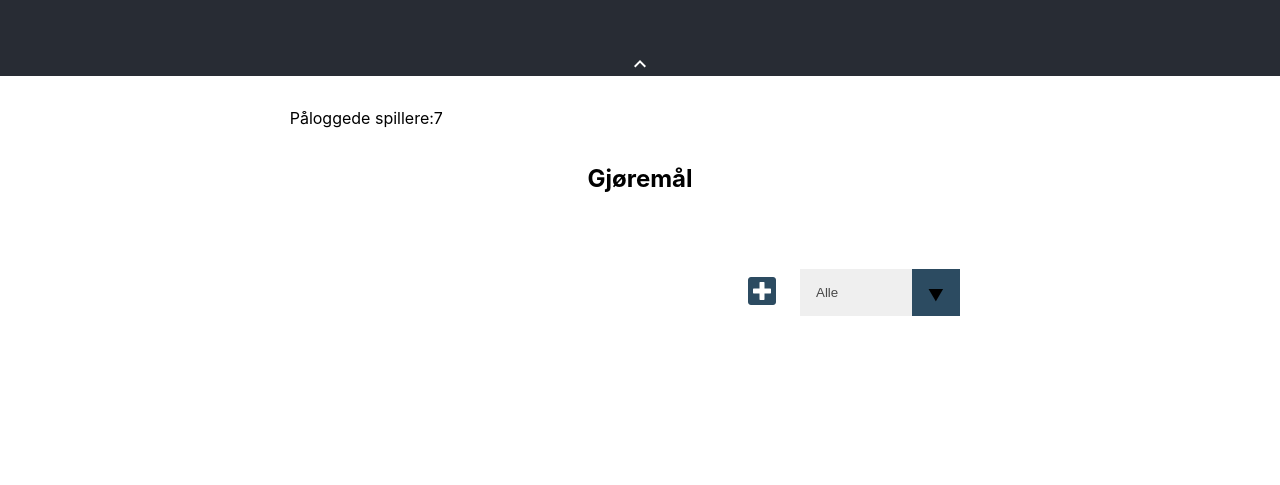
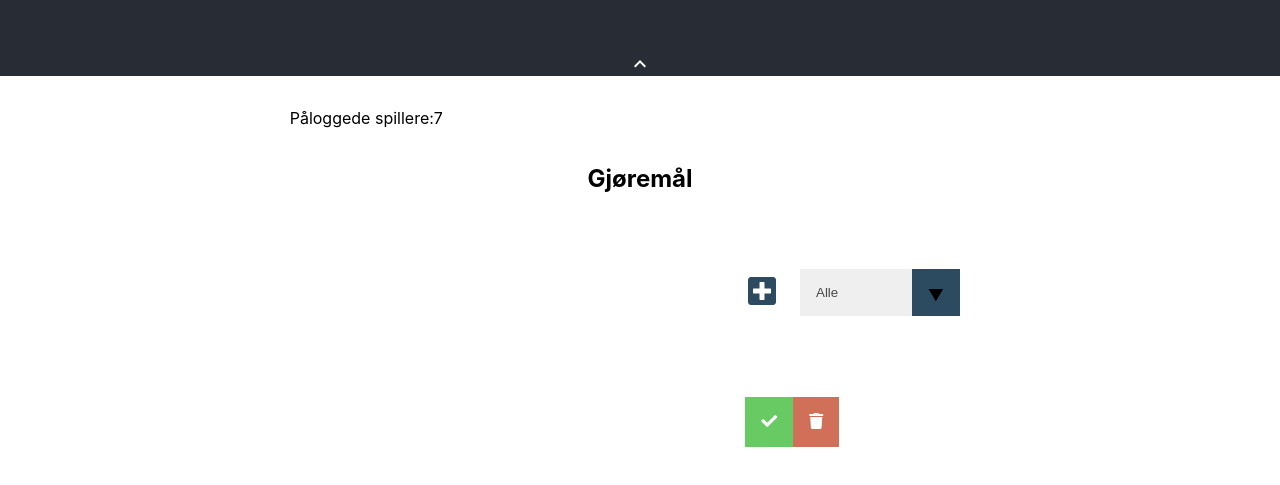
Before and after one commit to pynezz/my-app, a React (Create React App) app: page / in a window 1280 px wide. Shown: the part 724-1209 px from the top of the page. Before the commit the page ends 1145 px from the top, so only its background shows below. Built offline with nearby package versions, Linux system fonts and the light colour scheme.

Commit message:
added todolist

```diff
--- /dev/null
+++ b/src/components/Todo.js
@@ -0,0 +1,17 @@
+import React from "react";
+
+const Todo = () => {
+	return (
+		<div className="todo">
+			<li className="todo-item"></li>
+			<button className="complete-btn">
+				<i className="fas fa-check"></i>
+			</button>
+			<button className="trash-btn">
+				<i className="fas fa-trash"></i>
+			</button>
+		</div>
+	);
+};
+
+export default Todo;
--- a/src/components/TodoList.js
+++ b/src/components/TodoList.js
@@ -1,9 +1,12 @@
 import React from 'react';
+import Todo from './Todo';
 
 const TodoList = () => {
   return (
     <div className="todo-container">
-      <ul className="todo-list"></ul>
+      <ul className="todo-list">
+        <Todo></Todo>
+      </ul>
     </div>
   );
 }
```
